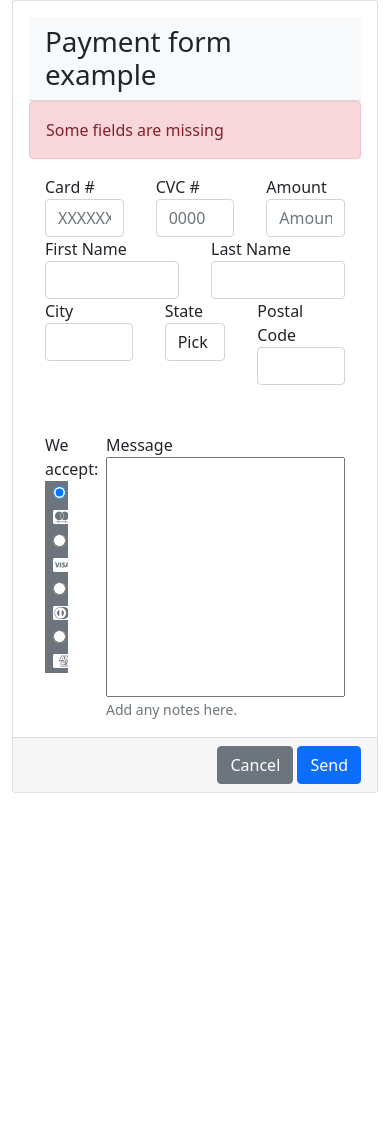
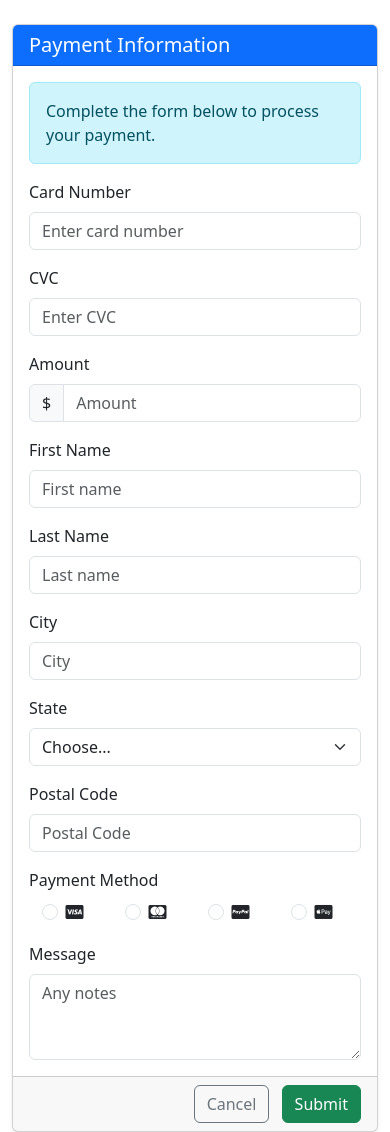
Before and after one commit to 4GeeksAcademy/samuelgiorno-project-html5-form, a plain HTML site: page index.html in a window 390 px wide. Before the commit the page ends 844 px from the top, so only its background shows below. Drawn offline with nearby package versions, Linux system fonts and the light colour scheme.

Commit message:
Update index.html
form responsive

```diff
--- a/index.html
+++ b/index.html
@@ -3,155 +3,103 @@
 
 <head>
     <meta charset="UTF-8">
-    <meta http-equiv="X-UA-Compatible" content="IE=edge">
     <meta name="viewport" content="width=device-width, initial-scale=1.0">
-    <link href="https://cdn.jsdelivr.net/npm/bootstrap@5.1.3/dist/css/bootstrap.min.css" rel="stylesheet"
-        integrity="sha384-1BmE4kWBq78iYhFldvKuhfTAU6auU8tT94WrHftjDbrCEXSU1oBoqyl2QvZ6jIW3" crossorigin="anonymous">
-    <title>Payment Form Example</title>
+    <link href="https://cdn.jsdelivr.net/npm/bootstrap@5.3.3/dist/css/bootstrap.min.css" rel="stylesheet"
+        integrity="sha384-QWTKZyjpPEjISv5WaRU9OFeRpok6YctnYmDr5pNlyT2bRjXh0JMhjY6hW+ALEwIH" crossorigin="anonymous">
+    <link rel="stylesheet" href="https://cdnjs.cloudflare.com/ajax/libs/font-awesome/6.5.2/css/all.min.css"
+        integrity="sha512-SnH5WK+bZxgPHs44uWIX+LLJAJ9/2PkPKZ5QiAj6Ta86w+fsb2TkcmfRyVX3pBnMFcV7oQPJkl9QevSCWr3W6A=="
+        crossorigin="anonymous" referrerpolicy="no-referrer" />
+    <title>Payment Form</title>
 </head>
 
 <body>
+    <div class="container mt-4">
         <form>
-        <div class="container">
-            <div class="card">
+            <div class="card shadow-sm">
+                <div class="card-header bg-primary text-white">
+                    <h5 class="mb-0">Payment Information</h5>
+                </div>
                 <div class="card-body">
-                    <h1 class="card-header bg-light">Payment form example</h1>
-                    <div class="alert alert-danger" role="alert">
-                        Some fields are missing
+                    <div class="alert alert-info" role="alert">
+                        Complete the form below to process your payment.
                     </div>
-                    <div class="form-row d-flex justify-content-evenly">
-                        <div class="form-group col-md-4 px-3">
-                            <label for="cardNumber">Card #</label>
-                            <input type="card" class="form-control" id="cardNumber" placeholder="XXXXXXXXXXXXXXXXXXXXX">
+                    <div class="row gy-3">
+                        <div class="col-md-6">
+                            <label for="cardNumber" class="form-label">Card Number</label>
+                            <input type="text" class="form-control" id="cardNumber" placeholder="Enter card number">
                         </div>
-                        <div class="form-group col-md-4 px-3">
-                            <label for="securityCode">CVC #</label>
-                            <input type="code" class="form-control" id="securityCode" placeholder="0000">
+                        <div class="col-md-3">
+                            <label for="cvcNumber" class="form-label">CVC</label>
+                            <input type="text" class="form-control" id="cvcNumber" placeholder="Enter CVC">
                         </div>
-                        <div class="form-group col-md-4 px-3">
-                            <label for="amountDue">Amount</label>
-                            <input type="cost" class="form-control" id="amountDue" placeholder="Amount">
+                        <div class="col-md-3">
+                            <label for="amount" class="form-label">Amount</label>
+                            <div class="input-group">
+                                <span class="input-group-text">$</span>
+                                <input type="text" class="form-control" id="amount" placeholder="Amount">
                             </div>
                         </div>
-                    <div class="form-row d-flex">
-                        <div class="form-group col px-3">
-                            <label for="firstName">First Name</label>
-                            <input type="text" class="form-control" id="firstName">
+                        <div class="col-md-6">
+                            <label for="firstName" class="form-label">First Name</label>
+                            <input type="text" class="form-control" id="firstName" placeholder="First name">
                         </div>
-                        <div class="form-group col px-3">
-                            <label for="lastName">Last Name</label>
-                            <input type="text" class="form-control" id="lastName">
+                        <div class="col-md-6">
+                            <label for="lastName" class="form-label">Last Name</label>
+                            <input type="text" class="form-control" id="lastName" placeholder="Last name">
                         </div>
+                        <div class="col-md-6">
+                            <label for="city" class="form-label">City</label>
+                            <input type="text" class="form-control" id="city" placeholder="City">
                         </div>
-                    <div class="form-row d-flex">
-                        <div class="form-group col-md-6 px-3">
-                            <label for="inputCity">City</label>
-                            <input type="text" class="form-control" id="inputCity">
-                        </div>
-                        <div class="form-group col-md-4 px-3">
-                            <label for="inputState">State</label>
-                            <select id="inputState" class="form-control">
-                                <option selected>Pick a state</option>
-                                <option value="AL">Alabama</option>
-                                <option value="AK">Alaska</option>
-                                <option value="AZ">Arizona</option>
-                                <option value="AR">Arkansas</option>
-                                <option value="CA">California</option>
-                                <option value="CO">Colorado</option>
-                                <option value="CT">Connecticut</option>
-                                <option value="DE">Delaware</option>
-                                <option value="DC">District Of Columbia</option>
-                                <option value="FL">Florida</option>
-                                <option value="GA">Georgia</option>
-                                <option value="HI">Hawaii</option>
-                                <option value="ID">Idaho</option>
-                                <option value="IL">Illinois</option>
-                                <option value="IN">Indiana</option>
-                                <option value="IA">Iowa</option>
-                                <option value="KS">Kansas</option>
-                                <option value="KY">Kentucky</option>
-                                <option value="LA">Louisiana</option>
-                                <option value="ME">Maine</option>
-                                <option value="MD">Maryland</option>
-                                <option value="MA">Massachusetts</option>
-                                <option value="MI">Michigan</option>
-                                <option value="MN">Minnesota</option>
-                                <option value="MS">Mississippi</option>
-                                <option value="MO">Missouri</option>
-                                <option value="MT">Montana</option>
-                                <option value="NE">Nebraska</option>
-                                <option value="NV">Nevada</option>
-                                <option value="NH">New Hampshire</option>
-                                <option value="NJ">New Jersey</option>
-                                <option value="NM">New Mexico</option>
-                                <option value="NY">New York</option>
-                                <option value="NC">North Carolina</option>
-                                <option value="ND">North Dakota</option>
-                                <option value="OH">Ohio</option>
-                                <option value="OK">Oklahoma</option>
-                                <option value="OR">Oregon</option>
-                                <option value="PA">Pennsylvania</option>
-                                <option value="RI">Rhode Island</option>
-                                <option value="SC">South Carolina</option>
-                                <option value="SD">South Dakota</option>
-                                <option value="TN">Tennessee</option>
-                                <option value="TX">Texas</option>
-                                <option value="UT">Utah</option>
-                                <option value="VT">Vermont</option>
-                                <option value="VA">Virginia</option>
-                                <option value="WA">Washington</option>
-                                <option value="WV">West Virginia</option>
-                                <option value="WI">Wisconsin</option>
-                                <option value="WY">Wyoming</option>
+                        <div class="col-md-3">
+                            <label for="state" class="form-label">State</label>
+                            <select id="state" class="form-select">
+                                <option selected>Choose...</option>
+                                <option value="1">State 1</option>
+                                <option value="2">State 2</option>
+                                <option value="3">State 3</option>
                             </select>
                         </div>
-                        <div class="form-group col-md-2 px-3">
-                            <label for="inputZip">Postal Code</label>
-                            <input type="text" class="form-control" id="inputZip">
+                        <div class="col-md-3">
+                            <label for="postalCode" class="form-label">Postal Code</label>
+                            <input type="text" class="form-control" id="postalCode" placeholder="Postal Code">
                         </div>
+                        <div class="col-md-6">
+                            <label for="paymentMethod" class="form-label">Payment Method</label>
+                            <div class="d-flex justify-content-around">
+                                <div class="form-check form-check-inline">
+                                    <input class="form-check-input" type="radio" name="paymentMethod" id="visa" value="visa">
+                                    <label class="form-check-label" for="visa"><i class="fa-brands fa-cc-visa"></i></label>
                                 </div>
-                    <div class="form-row d-flex justify-content-between">
-                        <div class="form-group py-5 px-3 col-2">
-                            <label>We accept:</label>
-                            <div class="bg-secondary text-white px-2 gap-2">
-                                <input type="radio" id="masterCard" name="paymentType" value="masterCard" checked> <i
-                                    class="fa-brands fa-cc-mastercard"></i>
-
-                                <input type="radio" id="visa" name="paymentType value=" visa"> <i
-                                    class="fa-brands fa-cc-visa"></i>
-
-                                <input type="radio" id="dinersClub" name="paymentType value=" dinersClub"> <i
-                                    class="fa-brands fa-cc-diners-club"></i>
-
-                                <input type="radio" id="americanExpress" name="paymentType" value="americanExpress"> <i
-                                    class="fa-brands fa-cc-amex"></i>
+                                <div class="form-check form-check-inline">
+                                    <input class="form-check-input" type="radio" name="paymentMethod" id="mastercard" value="mastercard">
+                                    <label class="form-check-label" for="mastercard"><i class="fa-brands fa-cc-mastercard"></i></label>
                                 </div>
+                                <div class="form-check form-check-inline">
+                                    <input class="form-check-input" type="radio" name="paymentMethod" id="paypal" value="paypal">
+                                    <label class="form-check-label" for="paypal"><i class="fa-brands fa-cc-paypal"></i></label>
                                 </div>
-                        <div class="form-group col-md-6 px-3 py-5">
-                            <label for="message">Message</label>
-                            <br>
-                            <input type="text" id="name" name="name" class="col-md-9 h-100">
-                            <br>
-                            <p><small class="text-muted">Add any notes here.</small></p>
+                                <div class="form-check form-check-inline">
+                                    <input class="form-check-input" type="radio" name="paymentMethod" id="applepay" value="applepay">
+                                    <label class="form-check-label" for="applepay"><i class="fa-brands fa-cc-apple-pay"></i></label>
                                 </div>
                             </div>
                         </div>
-                <div class="card-footer form-row">
-                    <div class="bg-light col float-end">
-                        <button type="submit" class="btn btn-secondary">Cancel</button>
-                        <button type="submit" class="btn btn-primary">Send</button>
+                        <div class="col-md-6">
+                            <label for="message" class="form-label">Message</label>
+                            <textarea class="form-control" id="message" rows="3" placeholder="Any notes"></textarea>
                         </div>
                     </div>
                 </div>
+                <div class="card-footer text-end">
+                    <button type="reset" class="btn btn-outline-secondary me-2">Cancel</button>
+                    <button type="submit" class="btn btn-success">Submit</button>
+                </div>
             </div>
         </form>
+    </div>
+    <script src="https://cdn.jsdelivr.net/npm/bootstrap@5.3.3/dist/js/bootstrap.bundle.min.js"
+        integrity="sha384-YvpcrYf0tY3lHB60NNkmXc5s9fDVZLESaAA55NDzOxhy9GkcIdslK1eN7N6jIeHz" crossorigin="anonymous"></script>
 </body>
-<script src="https://cdn.jsdelivr.net/npm/@popperjs/core@2.10.2/dist/umd/popper.min.js"
-    integrity="sha384-7+zCNj/IqJ95wo16oMtfsKbZ9ccEh31eOz1HGyDuCQ6wgnyJNSYdrPa03rtR1zdB"
-    crossorigin="anonymous"></script>
-<script src="https://cdn.jsdelivr.net/npm/bootstrap@5.1.3/dist/js/bootstrap.min.js"
-    integrity="sha384-QJHtvGhmr9XOIpI6YVutG+2QOK9T+ZnN4kzFN1RtK3zEFEIsxhlmWl5/YESvpZ13"
-    crossorigin="anonymous"></script>
-<script src="https://kit.fontawesome.com/f83445f84b.js" crossorigin="anonymous"></script>
 
 </html>
```
Lines whose indentation alone changed are shown as unchanged.
